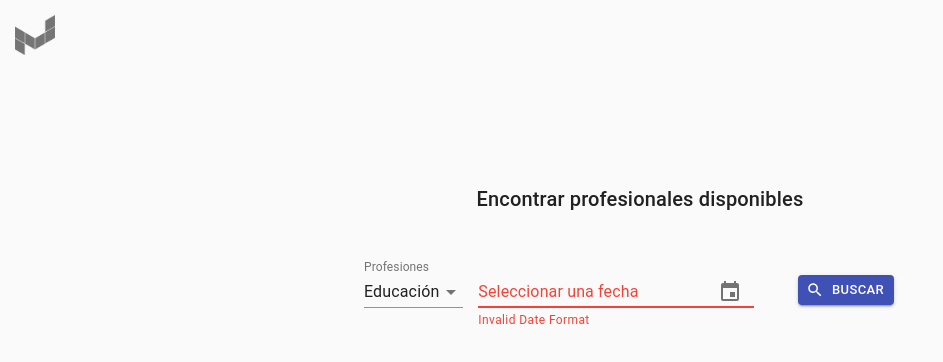
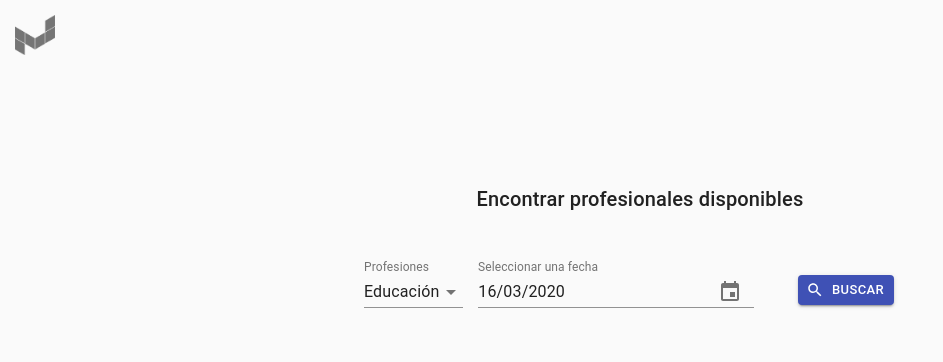
Before and after one commit to Sistema-profesionales/frontend-sistema-profesionales, a React (Create React App) app: page / in a window 1280 px wide. Shown: the top 362 px of the page, without its empty margins (0-943 px from the left). Built offline with nearby package versions, Linux system fonts and the light colour scheme.

Commit message:
modified form search professionals

```diff
--- a/src/components/searchProfesisonals/formSearch.js
+++ b/src/components/searchProfesisonals/formSearch.js
@@ -20,26 +20,18 @@ export default function ComplexGrid() {
   const [redirect, setRedirect] = useState(false);
 
   const [selectedDate, setSelectedDate] = React.useState(
-    `${new Date()
-      .toISOString()
-      .replace(/T.*/, "")
-      .split("-")
-      .reverse()
-      .join("-")}`
+    new Date()
   );
 
   const handleDateChange = date => {
+
     setSelectedDate(
       date
-        .toISOString()
-        .replace(/T.*/, "")
-        .split("-")
-        .reverse()
-        .join("-")
     );
   };
 
   const handleSearch = () => {
+    // console.log(selectedDate.getMonth()+1);
     setRedirect(true);
   }
 
@@ -94,7 +86,7 @@ export default function ComplexGrid() {
                   margin="normal"
                   id="date-picker-dialog"
                   label="Seleccionar una fecha"
-                  format="dd-MM-yyyy"
+                  format="dd/MM/yyyy"
                   value={selectedDate}
                   onChange={handleDateChange}
                   KeyboardButtonProps={{
```
